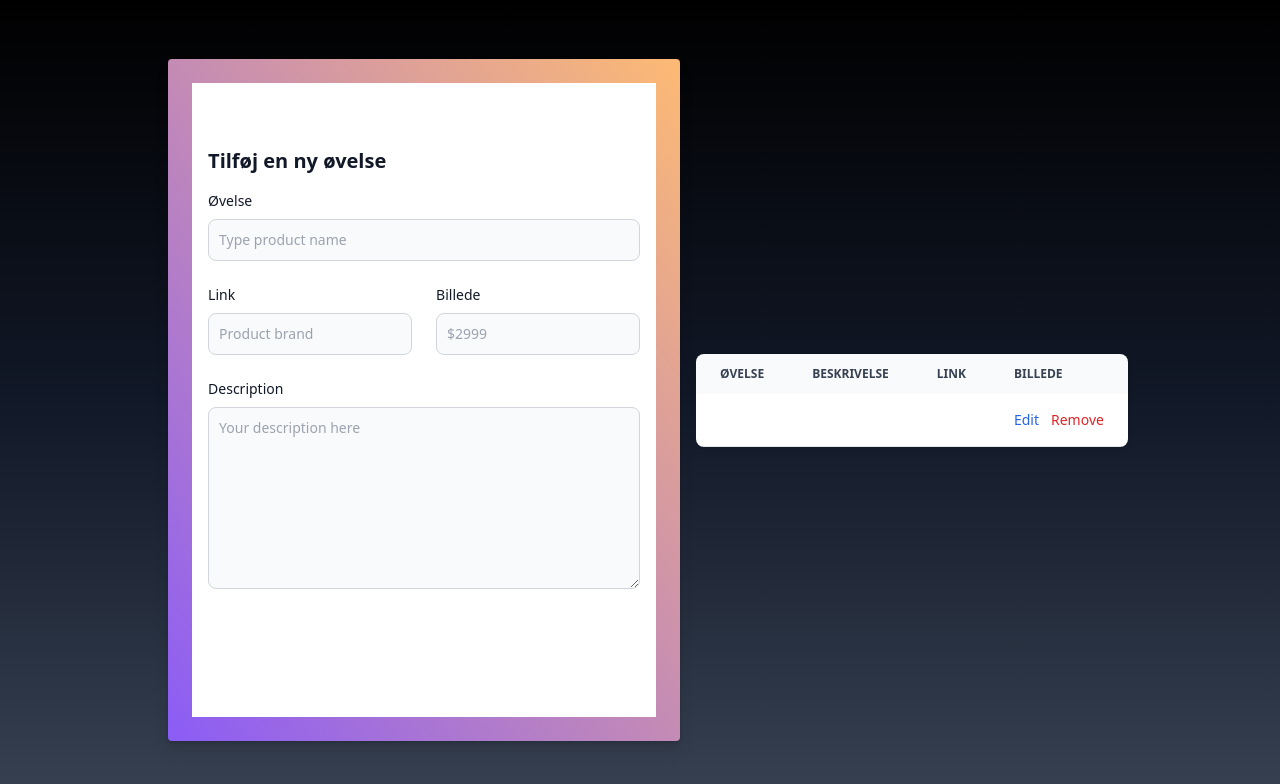
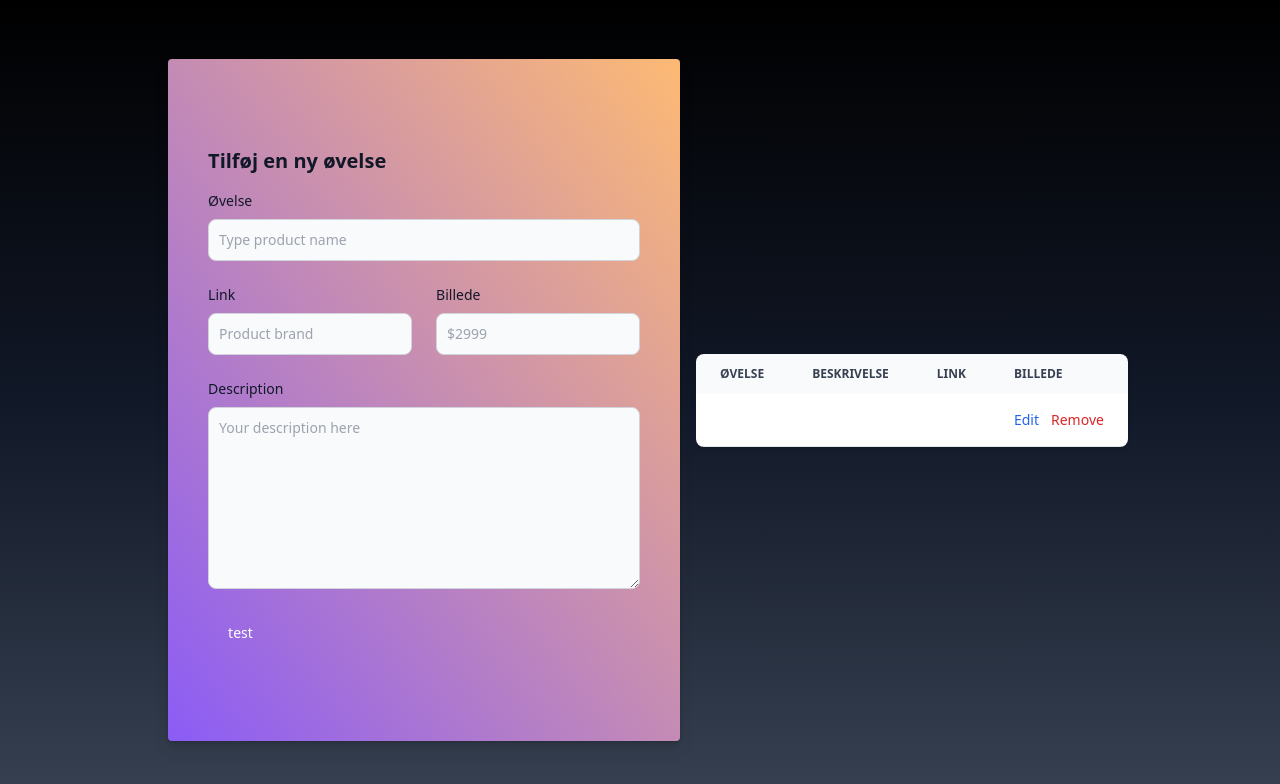
Before and after one commit to mhnnovicell/football-crud-app, a Vue app: page / in a window 1280 px wide. Shown: the top 784 px of the page. Built offline with nearby package versions, Linux system fonts and the light colour scheme.

Commit message:
More cleaning up

```diff
--- a/src/components/ToDo/CreateItem.vue
+++ b/src/components/ToDo/CreateItem.vue
@@ -3,54 +3,6 @@
   <div
     class="w-full p-6 m-4 bg-opacity-50 rounded shadow Pastel bg-gradient-to-tr from-violet-500 to-orange-300 backdrop-blur-xl drop-shadow-lg lg:w-3/4 lg:max-w-lg"
   >
-    <!-- <div class="mb-4">
-      <h1 class="text-grey-darkest">Todo List </h1>
-      <div class="flex mt-4">
-        <input
-          class="w-full px-3 py-2 mr-4 border rounded shadow appearance-none text-grey-darker"
-          placeholder="Add Todo"
-        />
-        <button
-          class="p-2 border-2 rounded flex-no-shrink text-teal border-teal hover:text-white hover:bg-teal"
-        >
-          Add
-        </button>
-      </div>
-    </div>
-    <div>
-      <div class="flex items-center mb-4">
-        <p class="w-full text-grey-darkest">
-          Add another component to Tailwind Components
-        </p>
-        <button
-          class="p-2 ml-4 mr-2 border-2 rounded flex-no-shrink hover:text-white text-green border-green hover:bg-green"
-        >
-          Done
-        </button>
-        <button
-          class="p-2 ml-2 border-2 rounded flex-no-shrink text-red border-red hover:text-white hover:bg-red"
-        >
-          Remove
-        </button>
-      </div>
-      <div class="flex items-center mb-4">
-        <p class="w-full line-through text-green">
-          Submit Todo App Component to Tailwind Components
-        </p>
-        <button
-          class="p-2 ml-4 mr-2 border-2 rounded flex-no-shrink hover:text-white text-grey border-grey hover:bg-grey"
-        >
-          Not Done
-        </button>
-        <button
-          class="p-2 ml-2 border-2 rounded flex-no-shrink text-red border-red hover:text-white hover:bg-red"
-        >
-          Remove
-        </button>
-      </div>
-    </div> -->
-
-    <section class="bg-white dark:bg-gray-900">
     <div class="max-w-2xl px-4 py-8 mx-auto lg:py-16">
       <h2 class="mb-4 text-xl font-bold text-gray-900 dark:text-white">
         Tilføj en ny øvelse
@@ -124,7 +76,6 @@
         test
       </a>
     </div>
-    </section>
   </div>
 </template>
 
```
Lines whose indentation alone changed are shown as unchanged.
